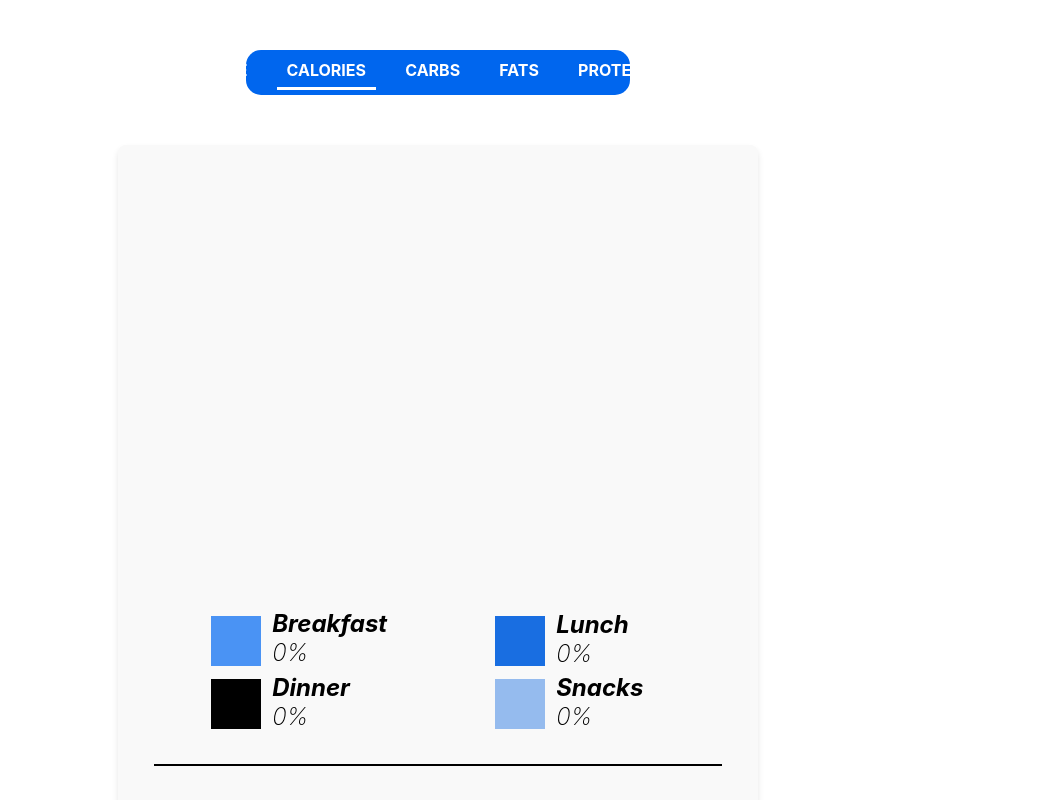
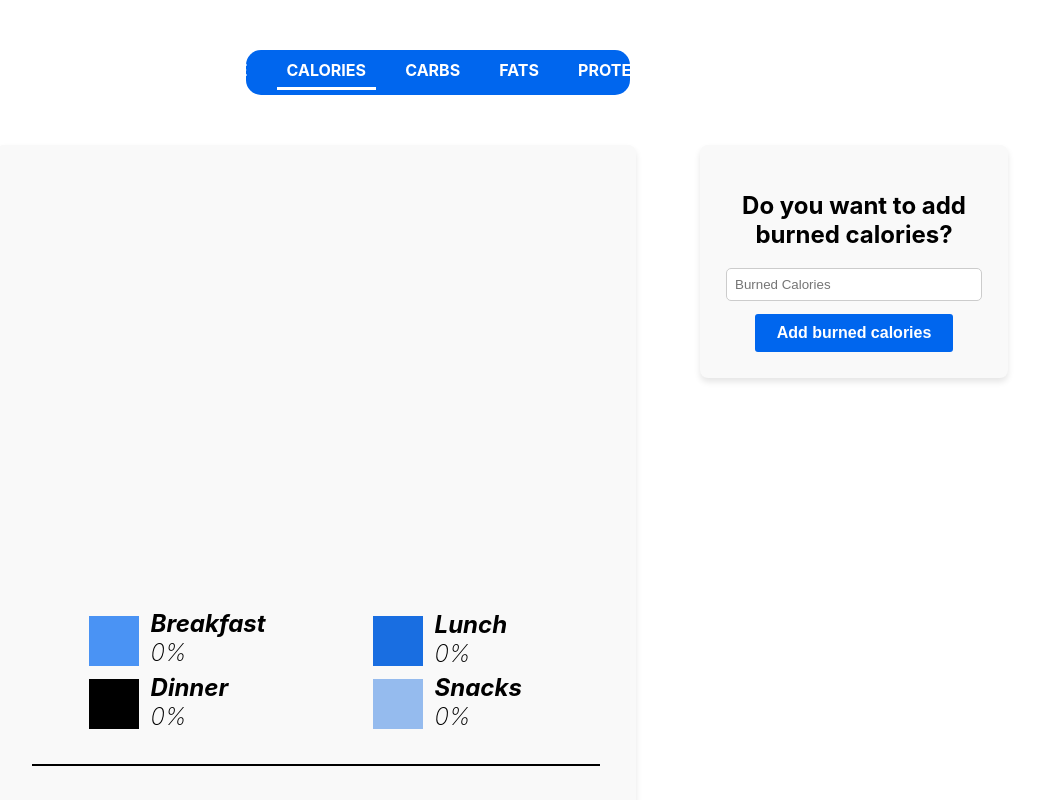
Before and after one commit to PS-G12/PS.G12, a React (Create React App) app in the folder client/: page /calories in a window 1280 px wide. Shown: the top 800 px of the page, without its empty margins (202-1240 px from the left). Built offline with nearby package versions, Linux system fonts and the light colour scheme; a web font is replaced by a local one.

Commit message:
interfaz calorias quemadas

```diff
--- a/client/src/pages/macrosSpecification/macrosSpecification.css
+++ b/client/src/pages/macrosSpecification/macrosSpecification.css
@@ -11,3 +11,40 @@
     flex: 1 1;
     min-height: 76.7vh;
 }
+
+
+/*CALORIES*/
+
+#all-components-calories{
+    display: flex;
+    justify-content: space-between;
+}
+
+#card-component-calories{
+    display: flex;
+    justify-content:flex-end;
+    width: 65%;
+    margin-right: 5%;
+
+}
+
+.add-burned-kcals-container{
+    width: 20%;
+    height: fit-content;
+    padding: 2%;
+    margin-right: 5.5%;
+    text-align: center;
+    background-color: #f9f9f9;
+    border-radius: 8px;
+    box-shadow: 0 4px 6px rgba(0, 0, 0, 0.1);
+}
+
+.main-specifications{
+    display: flex;
+    flex-direction: column;
+}
+
+.card-component{
+    flex: 1 1;
+    min-height: 76.7vh;
+}
--- a/client/src/pages/macrosSpecification/macrosSpecification.js
+++ b/client/src/pages/macrosSpecification/macrosSpecification.js
@@ -35,9 +35,22 @@ const MacrosSpecification = ({specificationName}) => {
   return (
     <div className="main-specifications">
       <MacrosHeader isAuthenticated={isLoggedIn} />
-      <div className="card-component">
-        <MacrosSpecificationCard specificationName={specificationName}/>
+
+      <div className="all-components" id={`all-components-${specificationName}`}>
+        <div className="card-component" id={`card-component-${specificationName}`}>
+          <MacrosSpecificationCard specificationName={specificationName}/>
+        </div>
+
+        {specificationName === 'calories' &&
+
+        <div className="add-burned-kcals-container">
+          <h2>Do you want to add burned calories?</h2>
+          <input type="number" placeholder="Burned Calories" />
+          <button className="add-burned-kcals-button">Add burned calories</button>
+        </div>}
+
       </div>
+
       <Footer />
     </div>
   );
```
